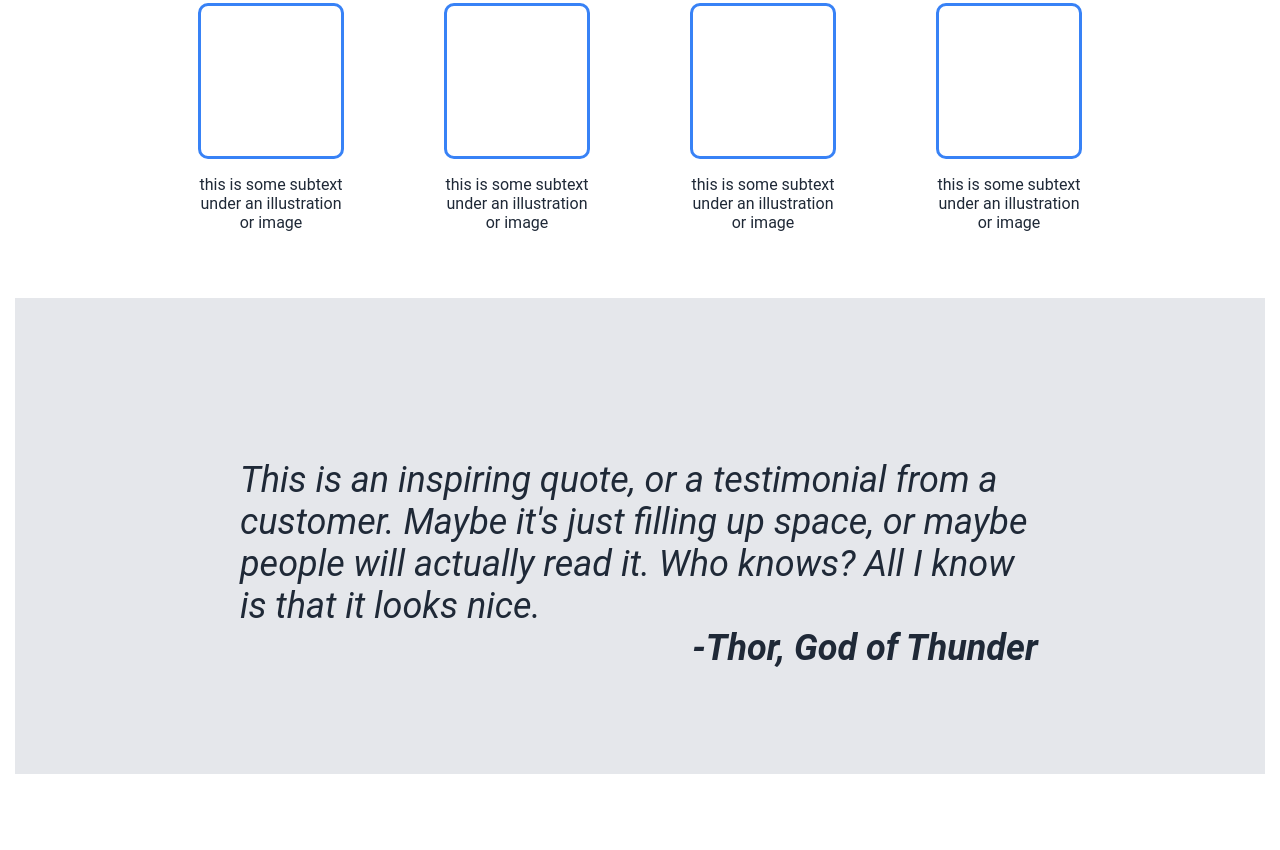
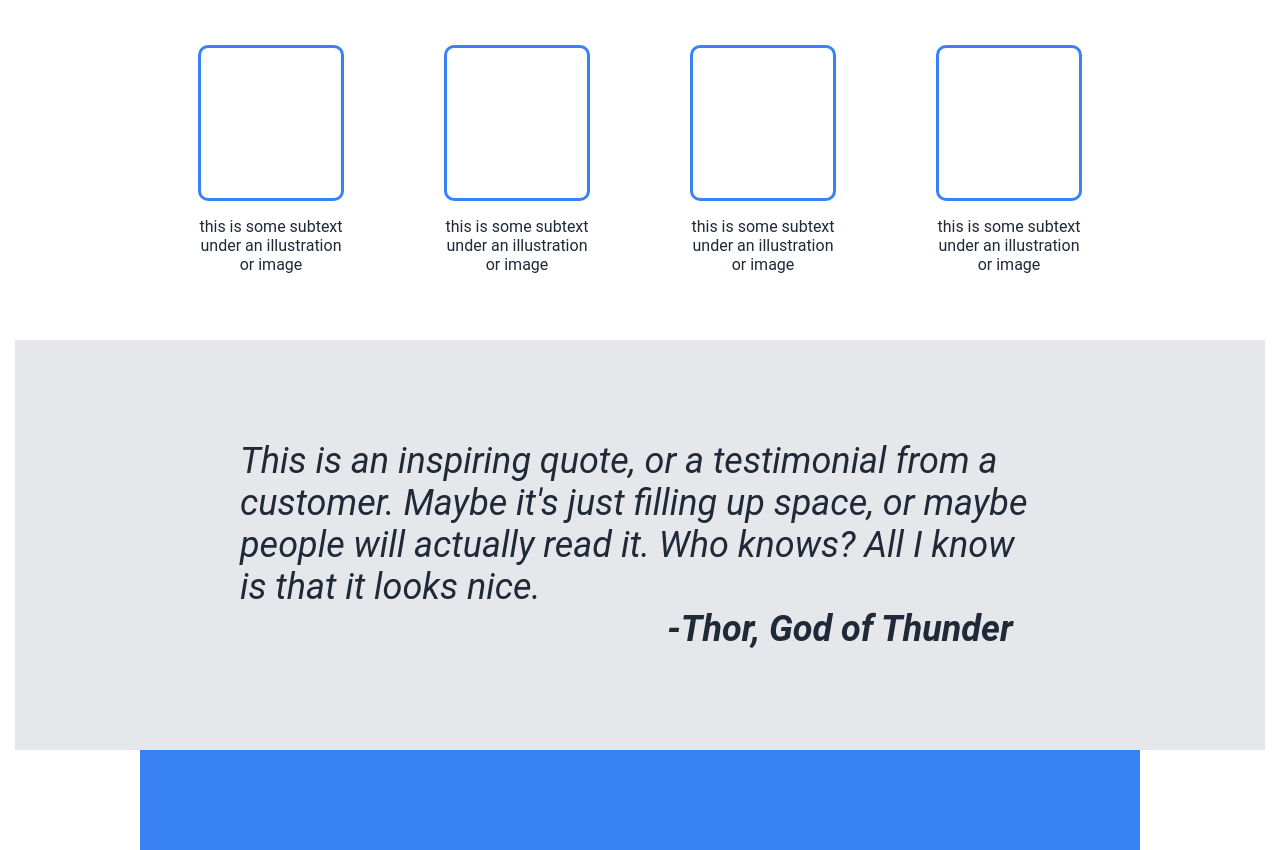
Before and after one commit to Clivewell/Project-Landing-Page, a plain HTML site: page index.html in a window 1280 px wide. Shown: the part 553-1403 px from the top of the page. Before the commit the page ends 1327 px from the top, so only its background shows below. Drawn offline with Linux system fonts and the light colour scheme.

Commit message:
still work in progress

```diff
--- a/index.html
+++ b/index.html
@@ -50,18 +50,22 @@
                     <div class="box"></div>
                     <p>this is some subtext<br> under an illustration<br> or image</p>
                 </div>
+            </div>
         </div>
+
         <div class="contentTwo">
                 <p>This is an inspiring quote, or a testimonial from a<br> customer.  Maybe it's just filling up space, or maybe<br> people will actually read it.  Who knows? All I know<br> is that it looks nice.</p>
                 <p id="quote">-Thor, God of Thunder</p>
         </div>
         <div class="contentThree">
+            <div class="blueBox">
 
+            </div>
         </div>
         <footer>
 
         </footer>
-    </div>
+
 </body>
 
 </html>
--- a/styles.css
+++ b/styles.css
@@ -106,6 +106,8 @@ button {
     font-size: 36px;
     text-align: center;
     width: 1250px;
+    margin-top: 40px;
+    margin-bottom: 50px;
 }
 
 .boxContainer {
@@ -129,27 +131,40 @@ button {
 .contentTwo {
     background-color: #e5e7eb;
     margin: 0;
-    padding-top: 125px;
-    padding-bottom: 5px;
-    flex: 1;
+    width: 1250px;
 
 }
 
 .contentTwo p {
     color: #1f2937;
     font-size: 36px;
-    text-align: justify;
     font-style: italic;
-    margin: 36px 0 0 225px;
+    padding-left: 225px;
+    margin-bottom: 0;
+    margin-top: 100px;
 }
 
 .contentTwo #quote {
     text-align: center;
-    padding-left: 450px;
-    padding-bottom: 100px;
     font-weight: bold;
     font-style: italic;
     margin: 0;
+    margin-bottom: 100px;
+    padding-left: 400px;
+}
+
+.contentThree {
+    display: flex;
+    justify-content: center;
+    flex-direction: column;
+    background-color: #fff;
+}
+
+.blueBox {
+    width: 1000px;
+    height: 100px;
+    align-self: center;
+    background-color: #3882f6;
 }
 
 footer {
```
